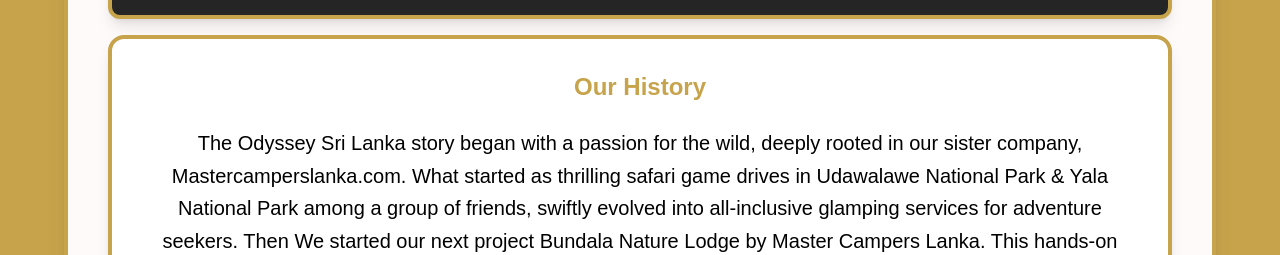
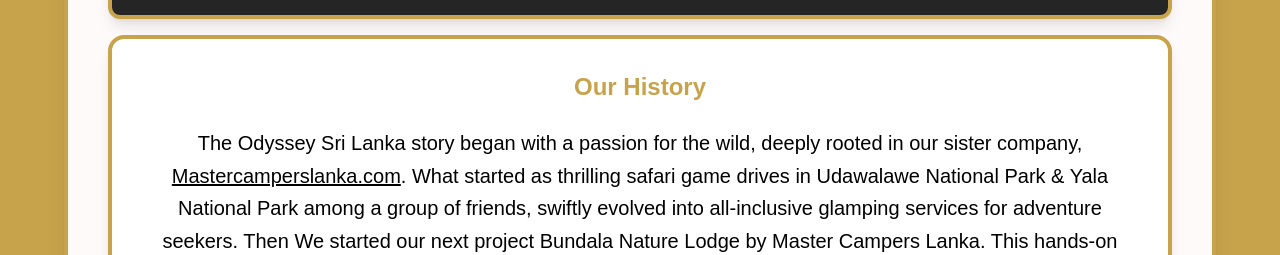
Before and after one commit to Master-Campers/odyssey-sri-lanka, a Next.js app: page / in a window 1280 px wide. Shown: the part 3860-4115 px from the top of the page. Built offline with nearby package versions, Linux system fonts and the light colour scheme.

Commit message:
More fixes

```diff
--- a/src/components/AboutUs.tsx
+++ b/src/components/AboutUs.tsx
@@ -19,11 +19,11 @@
                 <div className="bg-white rounded-2xl shadow-lg p-8 border-4 border-[#c7a34b] gap-4 flex flex-col items-center text-center">
                     <h2 className="font-extrabold text-2xl text-[#c7a34b] mb-2">Our History</h2>
                     <p className="text-black text-xl text-center leading-relaxed">
-                        The Odyssey Sri Lanka story began with a passion for the wild, deeply rooted in our sister company, Mastercamperslanka.com. What started as thrilling safari game drives in Udawalawe National Park & Yala National Park among a group of friends, swiftly evolved into all-inclusive glamping services for adventure seekers. Then We started our next project Bundala Nature Lodge by Master Campers Lanka. This hands-on experience in delivering exceptional outdoor adventures laid the groundwork for our expansion into luxury travel in Sri Lanka. <br /><br />
+                        {"The Odyssey Sri Lanka story began with a passion for the wild, deeply rooted in our sister company,"} <a href="https://mastercamperslanka.com" target="_blank" rel="noopener noreferrer"><u>Mastercamperslanka.com</u></a>. {"What started as thrilling safari game drives in Udawalawe National Park & Yala National Park among a group of friends, swiftly evolved into all-inclusive glamping services for adventure seekers. Then We started our next project Bundala Nature Lodge by Master Campers Lanka. This hands-on experience in delivering exceptional outdoor adventures laid the groundwork for our expansion into luxury travel in Sri Lanka."} <br /><br />
 
-                        In 2012, with a new vision We began crafting customized luxury holidays to Sri Lanka, offering discerning tourists an unparalleled way to explore our island. Since then, Odyssey Sri Lanka has blossomed from a dedicated small team into one of Sri Lanka's most trusted custom travel specialists. <br /><br />
+                        {"In 2012, with a new vision We began crafting customized luxury holidays to Sri Lanka, offering discerning tourists an unparalleled way to explore our island. Since then, Odyssey Sri Lanka has blossomed from a dedicated small team into one of Sri Lanka's most trusted custom travel specialists."} <br /><br />
 
-                        Our mission remains clear: to deliver unforgettable Sri Lanka journeys that beautifully showcase the island's breathtaking beauty, rich culture, and renowned warm hospitality. We're committed to promoting sustainable tourism in Sri Lanka and fostering community-focused travel, ensuring every adventure benefits both our guests and local communities. We're incredibly proud to have guided thousands of travelers, helping them experience the authentic essence of Sri Lanka in a truly personal and impactful way.
+                        {"Our mission remains clear: to deliver unforgettable Sri Lanka journeys that beautifully showcase the island's breathtaking beauty, rich culture, and renowned warm hospitality. We're committed to promoting sustainable tourism in Sri Lanka and fostering community-focused travel, ensuring every adventure benefits both our guests and local communities. We're incredibly proud to have guided thousands of travelers, helping them experience the authentic essence of Sri Lanka in a truly personal and impactful way."}
                     </p>
                     <div className="flex flex-row justify-center gap-8 mt-4">
                         <div className="flex flex-col items-center">
```
